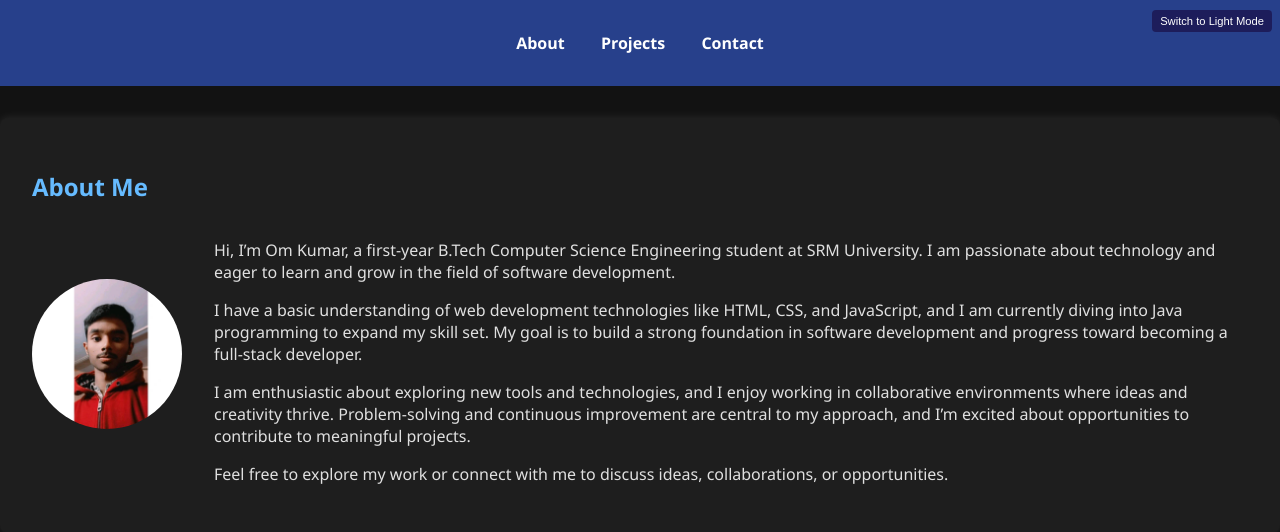
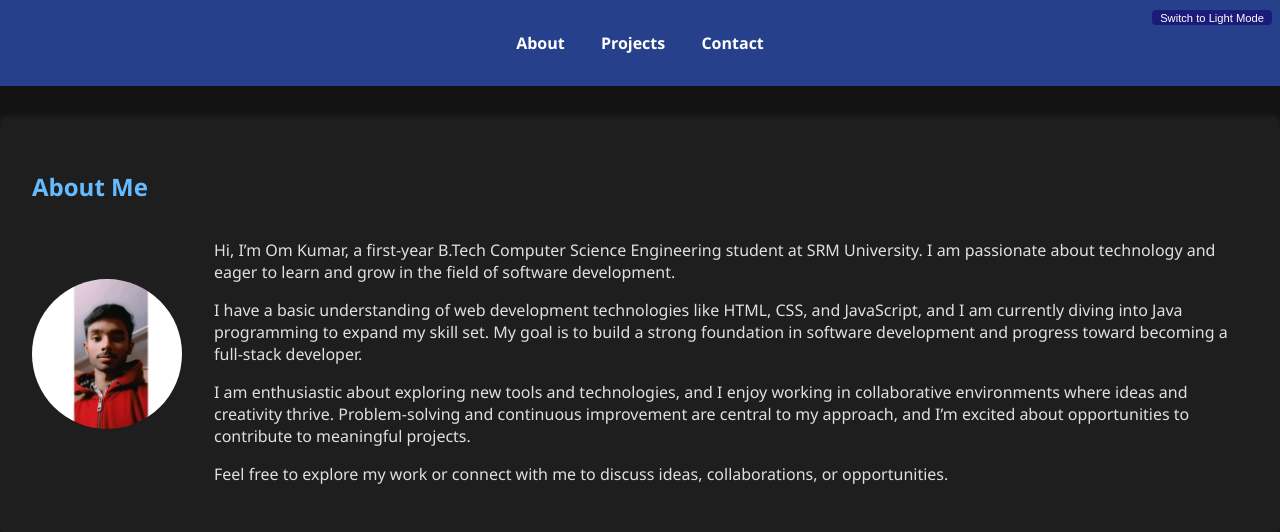
Before and after one commit to omkumar0417/portfolio, a PHP site: page / in a window 1280 px wide. Shown: the top 532 px of the page. Run offline with PHP 8.4, Linux system fonts and the light colour scheme.

Commit message:
Updated the website with new changes

```diff
--- a/styles.css
+++ b/styles.css
@@ -47,10 +47,10 @@ nav ul li a:hover {
 }
 
 #theme-toggle {
-    background-color: #1d1d5b;
+    background-color: #1b1b7a;
     color: white;
     border: none;
-    padding: 0.3rem 0.5rem;
+    padding: 0.1rem 0.5rem;
     font-size: 0.7rem;
     cursor: pointer;
     border-radius: 4px;
```
